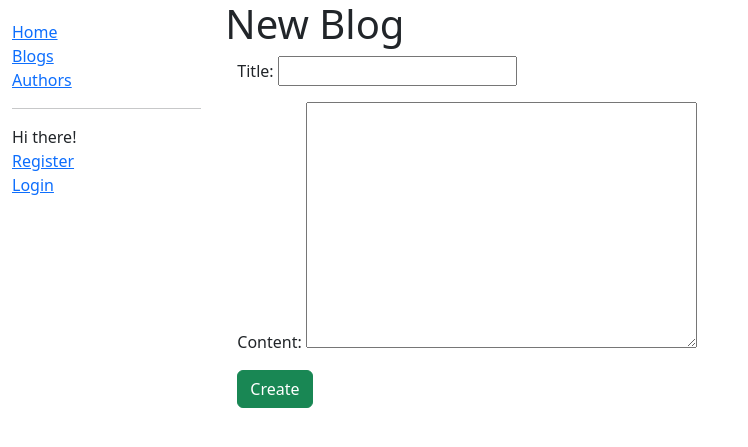
After one commit to mateuscgodoy/mdn-blog-exercise, a Django app: page /blog/new/ in a window 1280 px wide. The commit adds this page. Shown: the top 447 px of the page, without its empty margins (0-748 px from the left). Run offline with Django 5.2, Linux system fonts and the light colour scheme.

Commit message:
Add CreateBlogView with a form and a view to render it

```diff
--- a/blog/forms.py
+++ b/blog/forms.py
@@ -1,5 +1,8 @@
+from django import forms
 from django.contrib.auth.forms import UserCreationForm
 from django.contrib.auth import get_user_model
+
+from .models import Blog
 
 
 class CreateUserForm(UserCreationForm):
@@ -7,3 +10,9 @@ class CreateUserForm(UserCreationForm):
     class Meta:
         model = get_user_model()
         fields = ["username", "email", "password1", "password2"]
+
+
+class CreateBlogForm(forms.ModelForm):
+    class Meta:
+        model = Blog
+        fields = ["title", "content"]
--- a/blog/templates/blog/layout.html
+++ b/blog/templates/blog/layout.html
@@ -27,6 +27,7 @@
                     <hr>
                     {%if user.is_authenticated%}
                     <li>Hello, {{user.username}}.</li>
+                    <li><a href="{%url 'blog:new'%}">New Blog</a></li>
                     <form action="{% url 'logout' %}" method="post">
                         {% csrf_token %}
                         <li><button type="submit">Log Out</button></li>
--- /dev/null
+++ b/blog/templates/blog/new.html
@@ -0,0 +1,16 @@
+{% extends "blog/layout.html" %}
+
+{%block title%}
+New Blog
+{%endblock%}
+
+{%block content%}
+<h1>New Blog</h1>
+<div class="container">
+    <form action="" method="post">
+        {% csrf_token %}
+        {{form.as_p}}
+        <input class="btn btn-success" type="submit" value="Create">
+    </form>
+</div>
+{%endblock%}
--- a/blog/urls.py
+++ b/blog/urls.py
@@ -6,4 +6,6 @@ app_name = "blog"
 urlpatterns = [
     path("", views.index, name="index"),
     path("register/", views.Register.as_view(), name="register"),
+    path("new/", views.BlogCreate.as_view(), name="new"),
+    path("blogs/", views.BlogListView.as_view(), name="blogs"),
 ]
--- a/blog/views.py
+++ b/blog/views.py
@@ -1,8 +1,13 @@
 from django.shortcuts import render, redirect
 from django.http import HttpRequest
 from django.views import View
+from django.http import HttpResponseRedirect
+from django.urls import reverse
+from django.views.generic.edit import CreateView
+from django.views.generic import ListView
 
-from .forms import CreateUserForm
+from .forms import CreateUserForm, CreateBlogForm
+from .models import Blog, Author
 
 
 def index(request: HttpRequest):
@@ -11,6 +16,7 @@ def index(request: HttpRequest):
 
 
 # For reference: https://learndjango.com/tutorials/django-login-and-logout-tutorial
+#! Not suited for this context, but good for learning
 # class RegisterView(CreateView):
 #     form_class = UserCreationForm
 #     success_url = reverse_lazy("login")
@@ -33,3 +39,22 @@ class Register(View):
             return redirect("login")
         context = {"form": form}
         return render(request, "registration/register.html", context)
+
+
+class BlogCreate(CreateView):
+    model = Blog
+    form_class = CreateBlogForm
+    template_name = "blog/new.html"
+    success_url = ""
+
+    def form_valid(self, form):
+        author, created = Author.objects.get_or_create(user=self.request.user)
+        form.instance.author = author
+        form.save()
+        #! TODO: Change it to Blog View once it's created
+        return HttpResponseRedirect(reverse("blog:index"))
+
+
+class BlogListView(ListView):
+    model = Blog
+    template_name = "blog/blogs.html"
```
